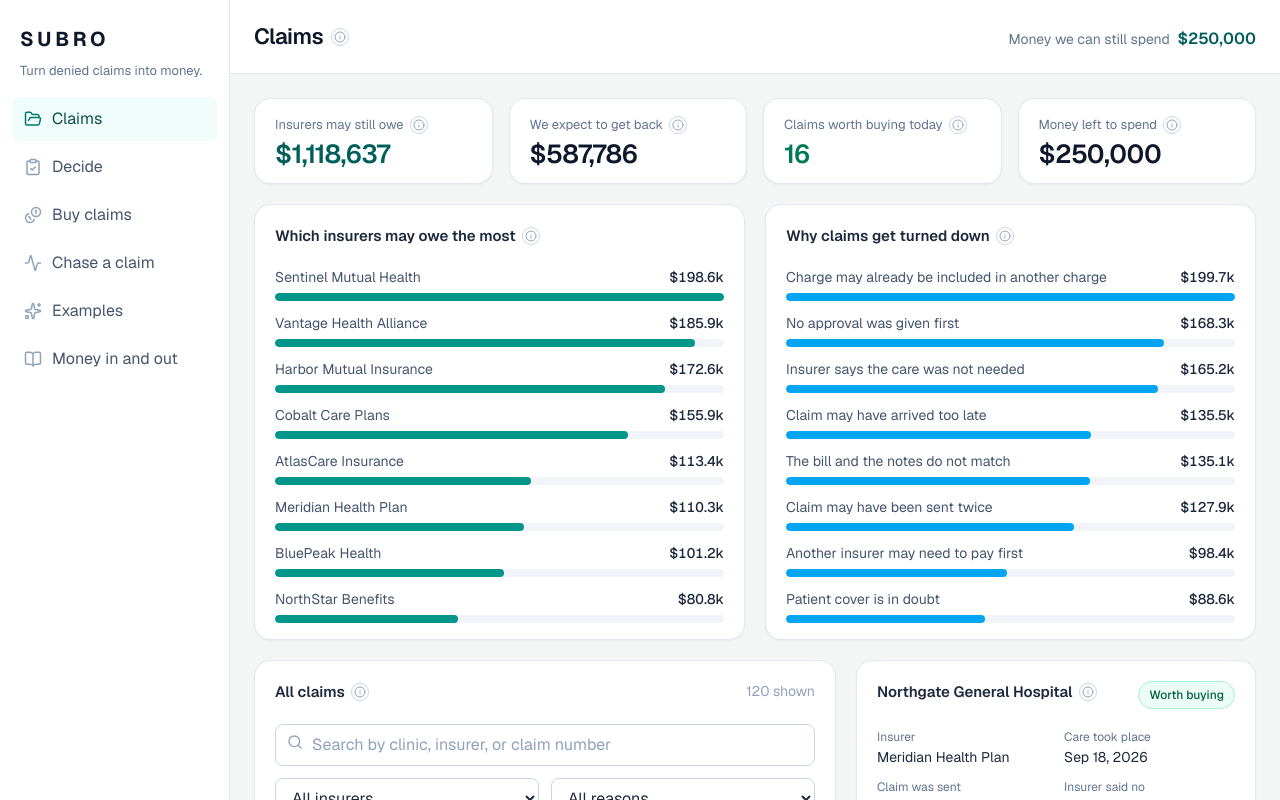
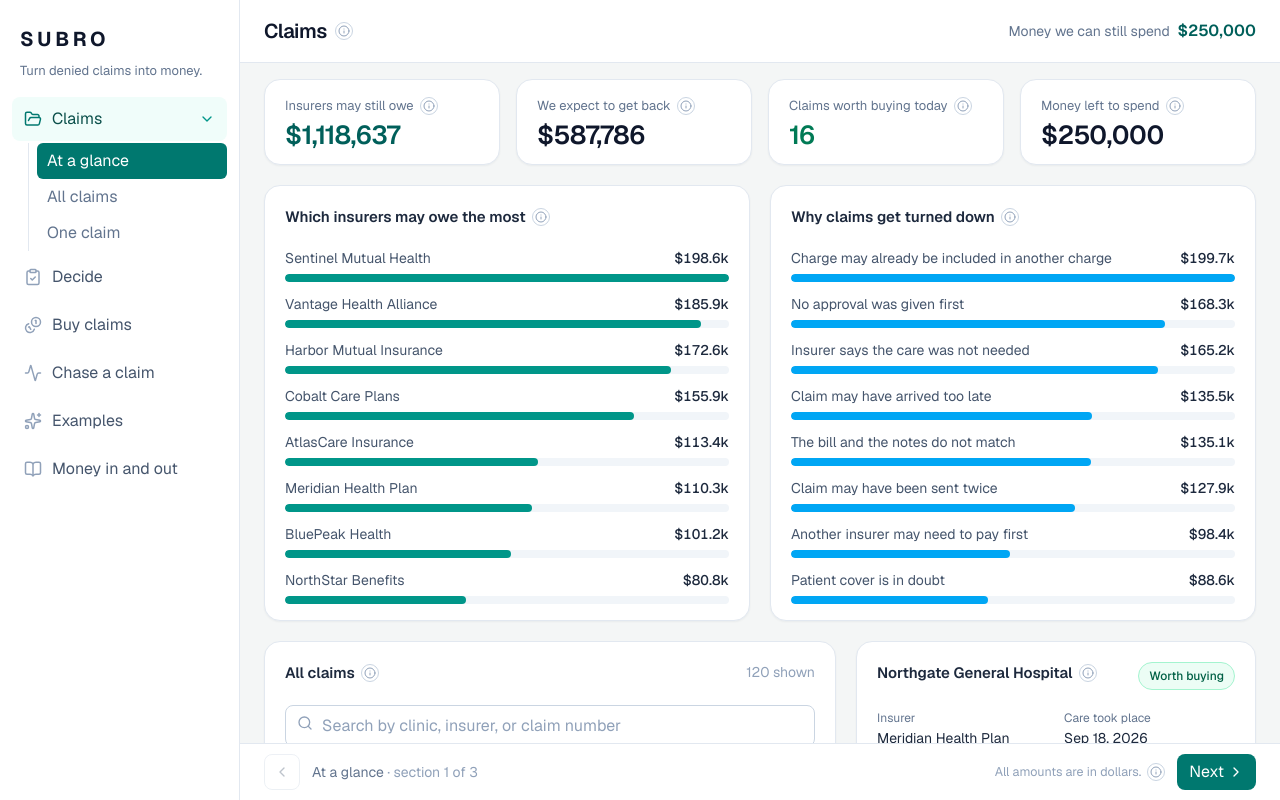
Before and after one commit to ShyaamN/ProjektSUBRO, a Next.js app: page / in a window 1280 px wide. Shown: the top 800 px of the page. Built offline with nearby package versions, Linux system fonts and the light colour scheme.

Commit message:
Give each tab drop down sections and lock the page to one screen

```diff
--- a/src/app/globals.css
+++ b/src/app/globals.css
@@ -7,7 +7,7 @@
 
 :root { --background: #f4f6f6; --foreground: #1c2b33; }
 * { box-sizing: border-box; }
-html, body { height: 100%; }
+html, body { height: 100%; overflow: hidden; overscroll-behavior: none; }
 body { background: #f4f6f6; color: #1c2b33; font-family: var(--font-geist-sans), Inter, system-ui, sans-serif; }
 ::selection { background: #cdeee6; color: #0b3b34; }
 ::-webkit-scrollbar { width: 10px; height: 10px; }
--- a/src/app/page.tsx
+++ b/src/app/page.tsx
@@ -1,5 +1,5 @@
 "use client";
-import { Activity, BookOpen, ClipboardCheck, Coins, FolderOpen, Sparkles } from "lucide-react";
+import { Activity, BookOpen, ChevronDown, ChevronLeft, ChevronRight, ClipboardCheck, Coins, FolderOpen, Sparkles } from "lucide-react";
 import { Arena } from "@/components/Arena";
 import { CapitalDesk } from "@/components/CapitalDesk";
 import { LedgerView } from "@/components/LedgerView";
@@ -8,6 +8,7 @@ import { TradingFloor } from "@/components/TradingFloor";
 import { UnderwritingDesk } from "@/components/UnderwritingDesk";
 import { InfoTip } from "@/components/ui";
 import { money } from "@/lib/format";
+import { firstSection, SECTIONS } from "@/lib/nav";
 import { SubroProvider, useSubro, type View } from "@/lib/store";
 
 const NAV: { id: View; label: string; icon: typeof FolderOpen; intro: string }[] = [
@@ -20,44 +21,76 @@ const NAV: { id: View; label: string; icon: typeof FolderOpen; intro: string }[]
 ];
 
 function Shell() {
-  const { view, setView, reconciliation } = useSubro();
+  const { view, setView, subtab, setSubtab, reconciliation } = useSubro();
   const current = NAV.find((n) => n.id === view) ?? NAV[0];
+  const sections = SECTIONS[view];
+  const idx = Math.max(0, sections.findIndex((s) => s.id === subtab));
+  const goSection = (i: number) => { const next = sections[Math.min(sections.length - 1, Math.max(0, i))]; if (next) setSubtab(next.id); };
+  const goView = (v: View) => { setView(v); setSubtab(firstSection(v)); };
+
   return (
-    <div className="min-h-screen bg-[#f4f6f6] text-slate-800 lg:grid lg:grid-cols-[230px_minmax(0,1fr)]">
-      <aside className="border-b border-slate-200 bg-white lg:sticky lg:top-0 lg:h-screen lg:border-r lg:border-b-0">
+    <div className="grid h-screen overflow-hidden bg-[#f4f6f6] text-slate-800 lg:grid-cols-[240px_minmax(0,1fr)]">
+      <aside className="flex min-h-0 flex-col border-b border-slate-200 bg-white lg:border-r lg:border-b-0">
         <div className="px-5 pt-6 pb-4">
           <div className="text-[20px] font-bold tracking-[0.18em] text-slate-900">SUBRO</div>
           <p className="mt-1.5 text-[13px] leading-relaxed text-slate-500">Turn denied claims into money.</p>
         </div>
-        <nav aria-label="Main menu" className="flex gap-1 overflow-x-auto px-3 pb-4 lg:block lg:space-y-1">
-          {NAV.map((n) => (
-            <button key={n.id} onClick={() => setView(n.id)} aria-current={view === n.id ? "page" : undefined} className={`flex min-w-[150px] items-center gap-2.5 rounded-lg px-3 py-2.5 text-left text-sm lg:w-full lg:min-w-0 ${view === n.id ? "bg-teal-50 font-semibold text-teal-900" : "text-slate-600 hover:bg-slate-50 hover:text-slate-900"}`}>
-              <n.icon className={`h-4.5 w-4.5 shrink-0 ${view === n.id ? "text-teal-700" : "text-slate-400"}`} />
-              {n.label}
-            </button>
-          ))}
+        <nav aria-label="Main menu" className="min-h-0 flex-1 overflow-hidden px-3 pb-4">
+          <div className="flex gap-1 overflow-x-auto lg:block lg:space-y-1 lg:overflow-visible">
+            {NAV.map((n) => {
+              const active = view === n.id;
+              return (
+                <div key={n.id} className="shrink-0 lg:shrink">
+                  <button onClick={() => goView(n.id)} aria-current={active ? "page" : undefined} aria-expanded={active} className={`flex w-full min-w-[150px] items-center gap-2.5 rounded-lg px-3 py-2.5 text-left text-sm lg:min-w-0 ${active ? "bg-teal-50 font-semibold text-teal-900" : "text-slate-600 hover:bg-slate-50 hover:text-slate-900"}`}>
+                    <n.icon className={`h-4.5 w-4.5 shrink-0 ${active ? "text-teal-700" : "text-slate-400"}`} />
+                    <span className="flex-1">{n.label}</span>
+                    {active && <ChevronDown className="h-4 w-4 text-teal-600" />}
+                  </button>
+                  {active && (
+                    <div className="mt-0.5 ml-4 hidden border-l border-slate-200 pl-2 lg:block">
+                      {SECTIONS[n.id].map((s) => (
+                        <button key={s.id} onClick={() => setSubtab(s.id)} aria-current={subtab === s.id ? "page" : undefined} className={`block w-full rounded-md px-2.5 py-1.5 text-left text-[13px] ${subtab === s.id ? "bg-teal-700 font-medium text-white" : "text-slate-500 hover:bg-slate-50 hover:text-slate-800"}`}>{s.label}</button>
+                      ))}
+                    </div>
+                  )}
+                </div>
+              );
+            })}
+          </div>
+          <div className="mt-2 flex gap-1 lg:hidden">
+            {sections.map((s) => (
+              <button key={s.id} onClick={() => setSubtab(s.id)} className={`rounded-full border px-3 py-1.5 text-[13px] whitespace-nowrap ${subtab === s.id ? "border-teal-700 bg-teal-700 text-white" : "border-slate-300 bg-white text-slate-600"}`}>{s.label}</button>
+            ))}
+          </div>
         </nav>
       </aside>
 
-      <div className="min-w-0">
-        <header className="border-b border-slate-200 bg-white">
-          <div className="mx-auto flex max-w-[1280px] flex-wrap items-baseline gap-x-4 gap-y-1 px-4 py-5 md:px-6">
+      <div className="flex min-h-0 min-w-0 flex-col">
+        <header className="shrink-0 border-b border-slate-200 bg-white">
+          <div className="flex flex-wrap items-center gap-x-4 gap-y-1 px-4 py-4 md:px-6">
             <div className="flex items-center gap-2">
-              <h1 className="text-[22px] font-semibold tracking-tight text-slate-900">{current.label}</h1>
+              <h1 className="text-[20px] font-semibold tracking-tight text-slate-900">{current.label}</h1>
               <InfoTip text={current.intro} label={`What is ${current.label}?`} />
             </div>
             <p className="ml-auto text-sm text-slate-500">Money we can still spend <span className="ml-1 text-base font-semibold text-teal-800">{money(reconciliation.available)}</span></p>
           </div>
         </header>
-        <main className="mx-auto max-w-[1280px] px-4 py-6 md:px-6">
+
+        <main className="min-h-0 flex-1 overflow-hidden px-4 py-4 md:px-6">
           {view === "trading" && <TradingFloor />}
           {view === "underwriting" && <UnderwritingDesk />}
           {view === "capital" && <CapitalDesk />}
           {view === "arena" && <Arena />}
           {view === "scenarios" && <Scenarios />}
           {view === "ledger" && <LedgerView />}
-          <footer className="mt-10 flex items-center gap-1.5 pb-4 text-[12.5px] text-slate-400">All amounts are in dollars. <InfoTip text="Guesses are marked as guesses, so they are never mixed up with money that has really come in." label="About guesses and real money" /></footer>
         </main>
+
+        <footer className="flex shrink-0 items-center gap-3 border-t border-slate-200 bg-white px-4 py-2.5 md:px-6">
+          <button type="button" onClick={() => goSection(idx - 1)} disabled={idx <= 0} aria-label="Previous section" className="flex h-9 w-9 items-center justify-center rounded-lg border border-slate-300 text-slate-600 transition hover:border-teal-600 hover:text-teal-700 disabled:opacity-35"><ChevronLeft className="h-4 w-4" /></button>
+          <p className="text-sm text-slate-500">{sections[idx]?.label} <span className="text-slate-400">· section {idx + 1} of {sections.length}</span></p>
+          <span className="ml-auto hidden items-center gap-1.5 text-[12.5px] text-slate-400 sm:flex">All amounts are in dollars. <InfoTip text="Guesses are marked as guesses, so they are never mixed up with money that has really come in." label="About guesses and real money" /></span>
+          <button type="button" onClick={() => goSection(idx + 1)} disabled={idx >= sections.length - 1} aria-label="Next section" className="flex h-9 items-center gap-1 rounded-lg bg-teal-700 px-3 text-sm font-medium text-white transition hover:bg-teal-800 disabled:opacity-35">Next <ChevronRight className="h-4 w-4" /></button>
+        </footer>
       </div>
     </div>
   );
--- /dev/null
+++ b/src/lib/nav.ts
@@ -0,0 +1,35 @@
+import type { View } from "./store";
+
+export interface SectionDef { id: string; label: string; }
+
+export const SECTIONS: Record<View, SectionDef[]> = {
+  trading: [
+    { id: "glance", label: "At a glance" },
+    { id: "list", label: "All claims" },
+    { id: "one", label: "One claim" },
+  ],
+  underwriting: [
+    { id: "answer", label: "The answer" },
+    { id: "checks", label: "The five checks" },
+  ],
+  capital: [
+    { id: "rules", label: "Your rules" },
+    { id: "suggested", label: "Suggested buys" },
+    { id: "bought", label: "Already bought" },
+  ],
+  arena: [
+    { id: "chase", label: "The chase" },
+    { id: "standing", label: "Where it stands" },
+  ],
+  scenarios: [
+    { id: "first", label: "Stories 1 to 3" },
+    { id: "second", label: "Stories 4 to 6" },
+  ],
+  ledger: [
+    { id: "money", label: "Money list" },
+    { id: "turned", label: "How claims turned out" },
+    { id: "history", label: "History" },
+  ],
+};
+
+export const firstSection = (view: View) => SECTIONS[view][0].id;
--- a/src/lib/store.tsx
+++ b/src/lib/store.tsx
@@ -18,7 +18,7 @@ interface State { claims: Claim[]; config: CapitalConfig; purchases: Purchase[];
 const initial = (): State => ({ claims: INITIAL_CLAIMS, config: DEFAULT_CONFIG, purchases: [], ledger: [], audit: [{ id: "audit-init", ts: "2026-11-14T12:00:00.000Z", actor: "SYSTEM", action: "DEMO_STARTED", detail: "The demo is ready. Pick a claim to get started." }], runs: {} });
 
 interface Ctx extends State {
-  view: View; setView: (v: View) => void; selectedId: string; select: (id: string) => void;
+  view: View; setView: (v: View) => void; subtab: string; setSubtab: (s: string) => void; selectedId: string; select: (id: string) => void;
   setConfig: (c: CapitalConfig) => void; updateProbability: (id: string, p: number) => void;
   acceptOffer: (claim: Claim, advanceOverride?: number) => { ok: boolean; message: string };
   acceptMany: (claims: Claim[]) => { accepted: number; message: string };
@@ -29,7 +29,9 @@ const C = createContext<Ctx | null>(null);
 
 export function SubroProvider({ children }: { children: ReactNode }) {
   const [state, setState] = useState<State>(initial);
-  const [view, setView] = useState<View>("trading");
+  const [view, setViewState] = useState<View>("trading");
+  const [subtab, setSubtab] = useState("glance");
+  const setView = useCallback((v: View) => { setViewState(v); }, []);
   const [selectedId, select] = useState("CASE-1042");
   const [hydrated, setHydrated] = useState(false);
   const settledRef = useRef<Set<string>>(new Set());
@@ -88,10 +90,10 @@ export function SubroProvider({ children }: { children: ReactNode }) {
   const stepRun = useCallback((claim: Claim) => setState((s) => { const run = s.runs[claim.id] ?? createRun(claim); const next = stepAgent(run, claim); return settleTerminal({ ...s, runs: { ...s.runs, [claim.id]: next } }, next); }), [settleTerminal]);
   const runFull = useCallback((claim: Claim) => setState((s) => { let run = s.runs[claim.id] ?? createRun(claim); let g = 0; while (run.status === "RUNNING" && g++ < 20) run = stepAgent(run, claim); return settleTerminal({ ...s, runs: { ...s.runs, [claim.id]: run } }, run); }), [settleTerminal]);
   const resetRun = useCallback((id: string) => { settledRef.current.delete(id); setState((s) => ({ ...s, runs: Object.fromEntries(Object.entries(s.runs).filter(([k]) => k !== id)) })); }, []);
-  const resetAll = useCallback(() => { settledRef.current.clear(); try { localStorage.removeItem(KEY); } catch {} setState(initial()); select("CASE-1042"); setView("trading"); }, []);
+  const resetAll = useCallback(() => { settledRef.current.clear(); try { localStorage.removeItem(KEY); } catch {} setState(initial()); select("CASE-1042"); setView("trading"); setSubtab("glance"); }, [setView]);
 
   const reconciliation = useMemo(() => reconcile(state.config.availableCapital, state.ledger, state.purchases), [state]);
-  const value: Ctx = { ...state, view, setView, selectedId, select, setConfig, updateProbability, acceptOffer, acceptMany, stepRun, runFull, resetRun, resetAll, reconciliation, hydrated };
+  const value: Ctx = { ...state, view, setView, subtab, setSubtab, selectedId, select, setConfig, updateProbability, acceptOffer, acceptMany, stepRun, runFull, resetRun, resetAll, reconciliation, hydrated };
   return <C.Provider value={value}>{children}</C.Provider>;
 }
 export function useSubro() { const v = useContext(C); if (!v) throw new Error("useSubro outside provider"); return v; }
```
